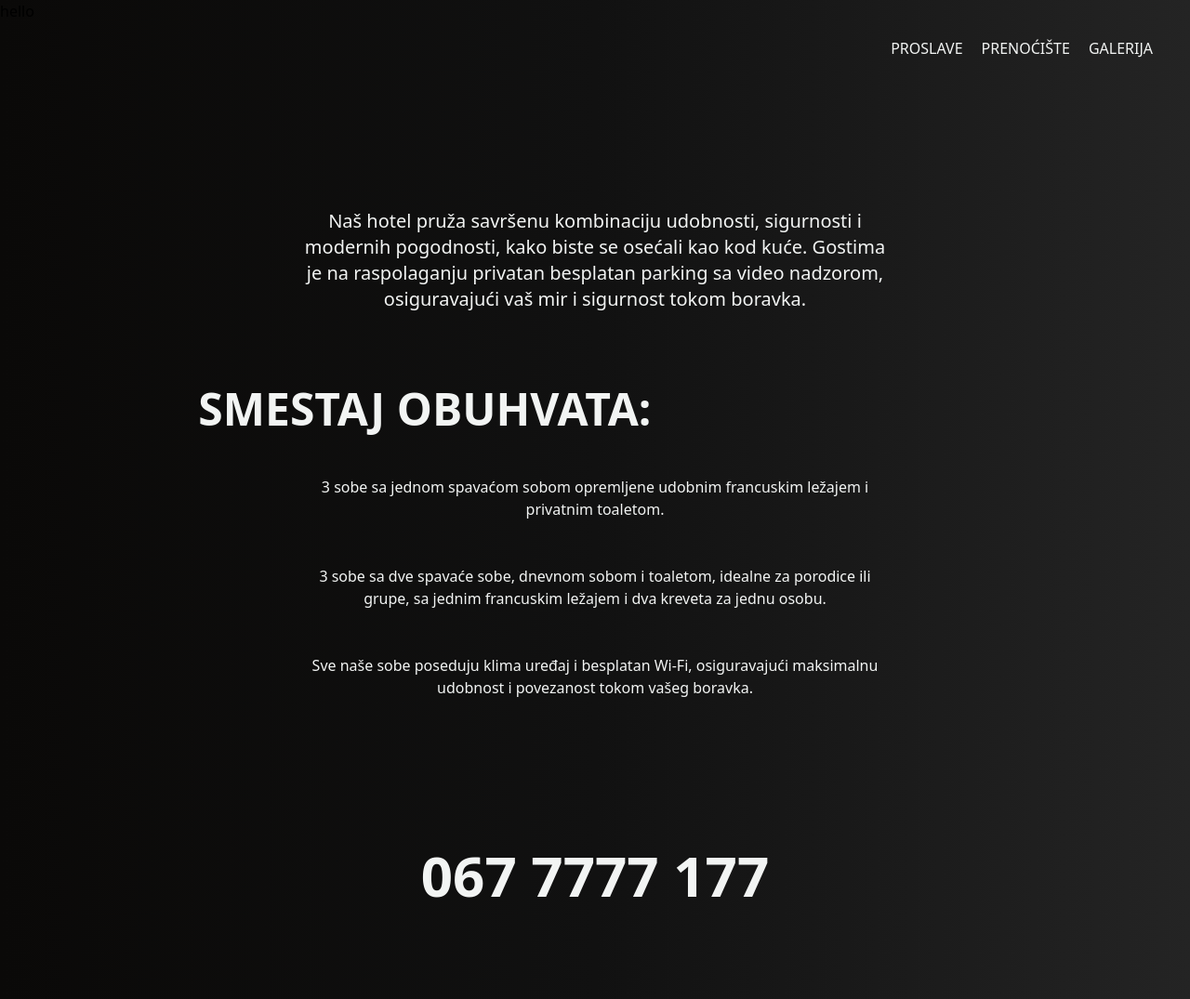
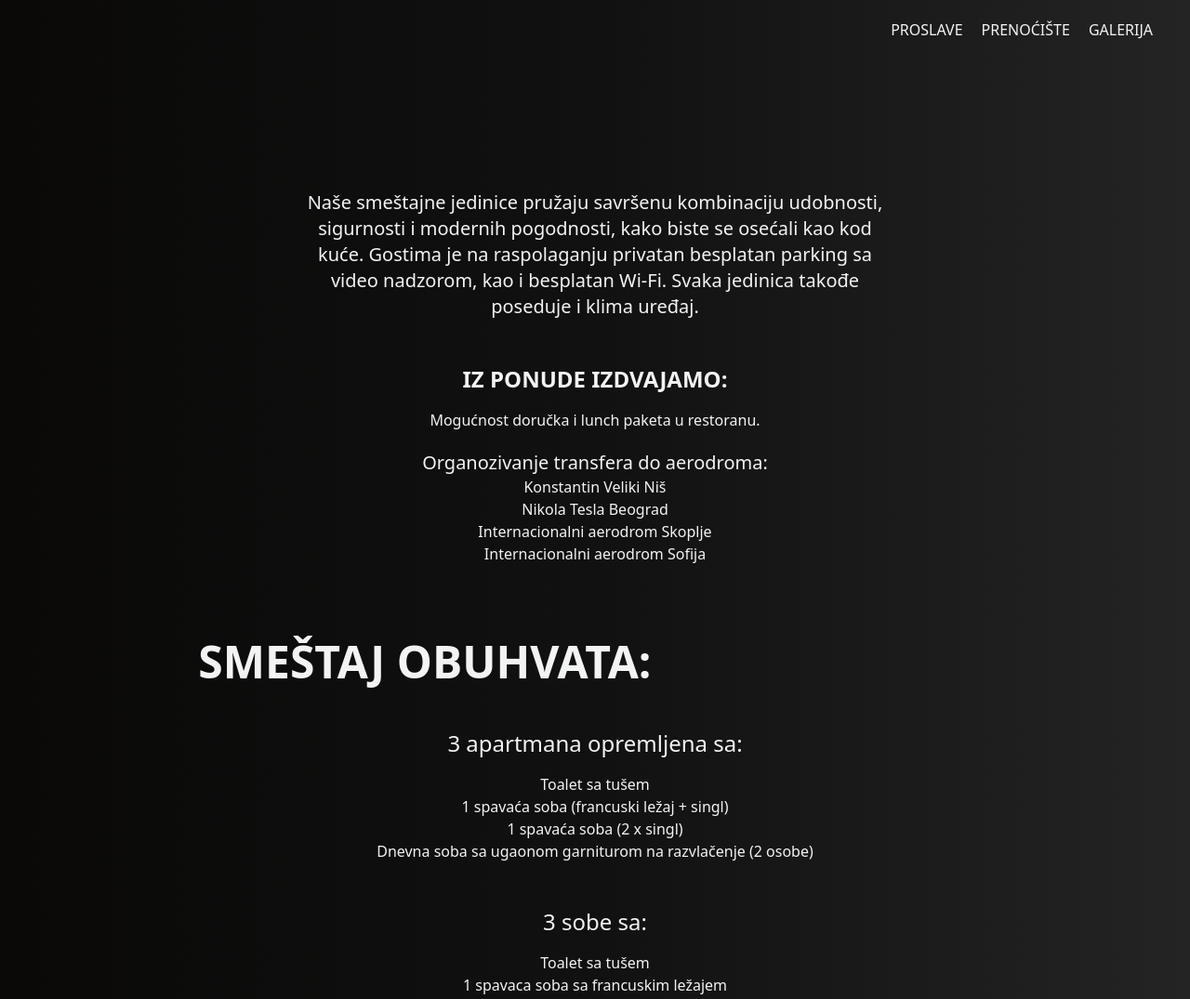
Before and after one commit to zumbuuul/paris-redesign, a website: page prenociste.html in a window 1280 px wide. Shown: the top 1075 px of the page at 93% size. Drawn offline with Linux system fonts and the light colour scheme.

Commit message:
minor hotel page changes

```diff
--- a/prenociste.html
+++ b/prenociste.html
@@ -11,15 +11,15 @@
 
 <body class="bg-gradient-to-r from-black via-[#111111] to-[#242424] min-h-[100vh] w-full">
 
-    <h1>hello</h1>
+
 
     <header class="">
         <nav
-            class="text-white   flex-col flex laptop:flex-row laptop:justify-end justify-center items-center tablet:gap-x-5  gap-5 mx-10 my-4">
+            class="text-white   flex-col flex laptop:flex-row laptop:justify-end justify-center items-center tablet:gap-x-5  gap-5 mx-10 my-5">
 
             <a href="index.html">PROSLAVE</a>
             <a href="prenociste.html">PRENOĆIŠTE</a>
-            <a href="#">GALERIJA</a>
+            <a href="#galerija">GALERIJA</a>
 
         </nav>
     </header>
@@ -28,27 +28,47 @@
     <main>
         <section class="mt-[10rem]">
             <p class="text-white text-xl text-center mx-auto w-6/12">
-                Naš hotel pruža savršenu kombinaciju udobnosti, sigurnosti i modernih pogodnosti, kako biste se osećali
-                kao kod kuće. Gostima je na raspolaganju privatan besplatan parking sa video nadzorom, osiguravajući vaš
-                mir i sigurnost tokom boravka.
-
+                Naše smeštajne jedinice pružaju savršenu kombinaciju udobnosti, sigurnosti i modernih pogodnosti, kako
+                biste se
+                osećali
+                kao kod kuće. Gostima je na raspolaganju privatan besplatan parking sa video nadzorom, kao i besplatan
+                Wi-Fi. Svaka jedinica takođe poseduje i klima uređaj.
+            </p>
+            <p class="text-white font-semibold text-center text-2xl mx-auto w-6/12 mt-[3rem] mb-[1rem]">
+                IZ PONUDE IZDVAJAMO:
+            </p>
+            <ul class="text-white text-center">
+                <li class="mb-5">Mogućnost doručka i lunch paketa u restoranu.</li>
+                <li class="text-xl">Organozivanje transfera do aerodroma:</li>
+                <li>Konstantin Veliki Niš</li>
+                <li>Nikola Tesla Beograd</li>
+                <li>Internacionalni aerodrom Skoplje</li>
+                <li>Internacionalni aerodrom Sofija</li>
+            </ul>
             <p class="text-5xl mt-[5rem] text-white w-8/12 mx-auto font-semibold">
-                SMESTAJ OBUHVATA:
+                SMEŠTAJ OBUHVATA:
             </p>
             <p class="text-white text-center mx-auto w-6/12 mt-[3rem]">
 
 
-            <p class="text-white text-center mx-auto w-6/12 mt-[3rem]">3 sobe sa jednom spavaćom sobom opremljene
-                udobnim francuskim ležajem i privatnim toaletom.</p>
-            <p class="text-white text-center mx-auto w-6/12 mt-[3rem]">
-                3 sobe sa dve spavaće sobe, dnevnom sobom i toaletom, idealne za porodice ili grupe, sa jednim
-                francuskim ležajem i dva kreveta za jednu osobu.
-            </p>
-            <p class="text-white text-center mx-auto w-6/12 mt-[3rem]">
-                Sve naše sobe poseduju klima uređaj i besplatan Wi-Fi, osiguravajući maksimalnu udobnost i povezanost
-                tokom vašeg boravka.
+            <p class="text-white text-center text-2xl mx-auto w-6/12 mt-[3rem] mb-[1rem]">3 apartmana opremljena sa:
+            <ul class="text-white text-center">
+                <li>Toalet sa tušem</li>
+                <li>1 spavaća soba (francuski ležaj + singl) </li>
+                <li>1 spavaća soba (2 x singl)</li>
+                <li>Dnevna soba sa ugaonom garniturom na razvlačenje (2 osobe)</li>
+            </ul>
+
 
             </p>
+            <p class="text-white text-center text-2xl mx-auto w-6/12 mt-[3rem] mb-[1rem]">
+                3 sobe sa:
+            <ul class="text-white text-center">
+                <li>Toalet sa tušem</li>
+                <li>1 spavaca soba sa francuskim ležajem </li>
+            </ul>
+            </p>
+
 
             </p>
 
```
Also changed, not shown: dist/output.css.
